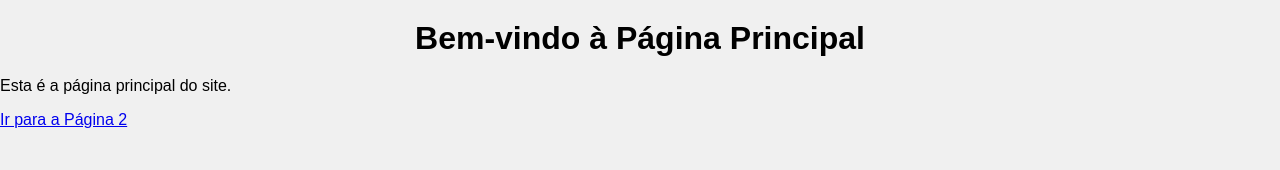
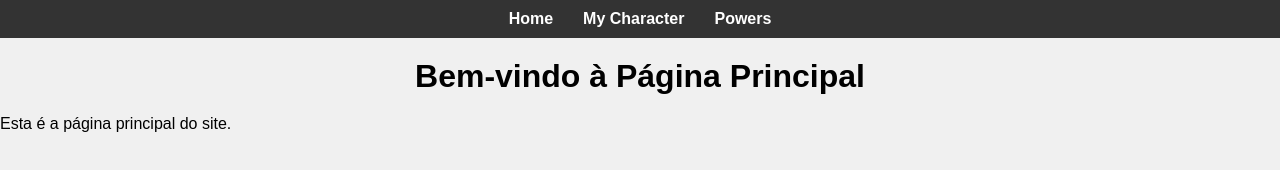
Before and after one commit to RafaWanner/Double-Cross, a plain HTML site: page index.html in a window 1280 px wide. Drawn offline with Linux system fonts and the light colour scheme.

Commit message:
mais paginas

```diff
--- a/index.html
+++ b/index.html
@@ -7,10 +7,17 @@
     <link rel="stylesheet" href="./styles/style.css">
 </head>
 <body>
+        <header>
+                <nav>
+                        <ul>
+                                <li><a href="index.html">Home</a></li>
+                                <li><a href="myChar.html">My Character</a></li>
+                                <li><a href="powers.html">Powers</a></li>
+                        </ul>
+                </nav>
+        </header>
     <h1>Bem-vindo à Página Principal</h1>
     <p>Esta é a página principal do site.</p>
 
-    <!-- Link para a segunda página -->
-    <a href="powers.html">Ir para a Página 2</a>
 </body>
 </html>
--- a/styles/style.css
+++ b/styles/style.css
@@ -48,3 +48,31 @@ h1, h2 {
 .description {
     text-align: justify; /* Justifica o texto da descrição */
 }
+
+header {
+    background-color: #333;
+    color: #fff;
+    padding: 10px 0;
+}
+
+nav ul {
+    list-style: none;
+    margin: 0;
+    padding: 0;
+    display: flex;
+    justify-content: center;
+}
+
+nav ul li {
+    margin: 0 15px;
+}
+
+nav ul li a {
+    color: #fff;
+    text-decoration: none;
+    font-weight: bold;
+}
+
+nav ul li a:hover {
+    text-decoration: underline;
+}
```
Also changed, not shown: myChar.html (added, +30 -0 lines), myChar.js (added, +27 -0 lines), powers.html (+9 -1 lines), powers.js (+2 -10 lines).
